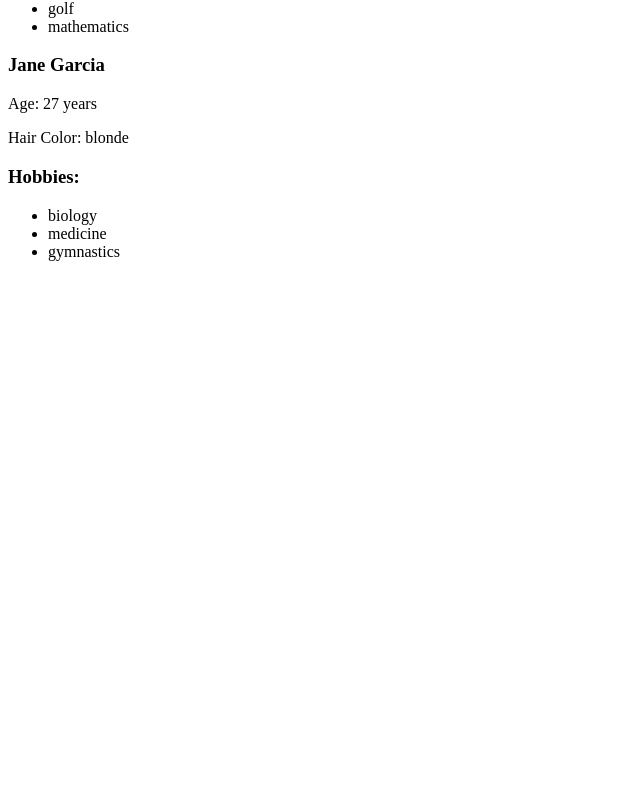
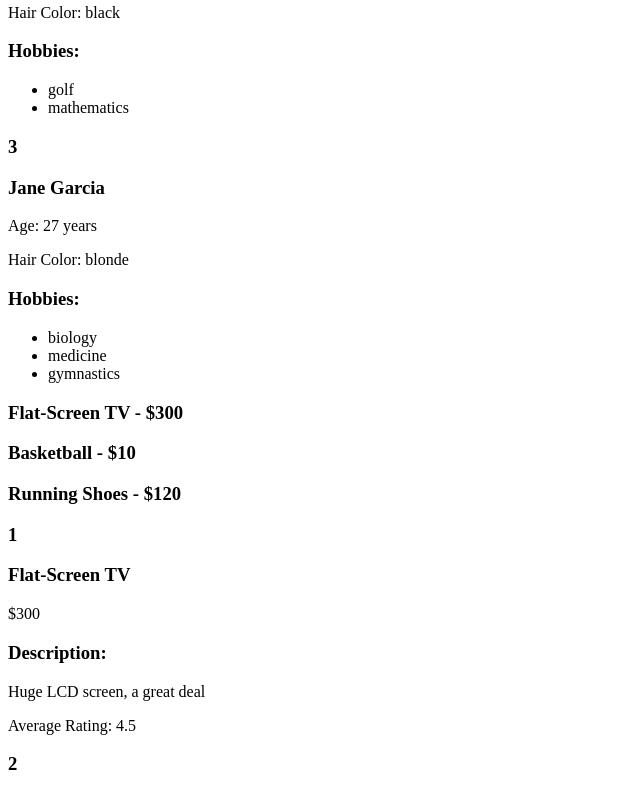
Before and after one commit to gorakhjoshi/ReactPatternLayoutComponent, a JavaScript app: page / in a window 1280 px wide. Shown: the part 498-1294 px from the top of the page, without its empty margins (0-640 px from the left). Before the commit the page ends 800 px from the top, so only its background shows below. Built offline with nearby package versions, Linux system fonts and the light colour scheme; the HTML template or start-up script is replaced by a standard one.

Commit message:
Lists and list items for products

```diff
--- a/src/App.js
+++ b/src/App.js
@@ -1,5 +1,8 @@
+import { NumberedList } from './NumberedList';
 import { LargePersonListItem } from './people/LargePersonListItem';
 import { SmallPersonListItem } from './people/SmallPersonListItem';
+import { LargeProductListItem } from './products/LargeProductListItem';
+import { SmallProductListItem } from './products/SmallProductListItem';
 import { RegularList } from './RegularList';
 
 const people = [
@@ -52,10 +55,20 @@
         resourceName='person'
         itemComponent={SmallPersonListItem}
       />
-      <RegularList
+      <NumberedList
         items={people}
         resourceName='person'
         itemComponent={LargePersonListItem}
+      />
+      <RegularList
+        items={products}
+        resourceName='product'
+        itemComponent={SmallProductListItem}
+      />
+      <NumberedList
+        items={products}
+        resourceName='product'
+        itemComponent={LargeProductListItem}
       />
     </>
   );
--- /dev/null
+++ b/src/NumberedList.js
@@ -0,0 +1,16 @@
+export const NumberedList = ({
+  items,
+  resourceName,
+  itemComponent: ItemComponent,
+}) => {
+  return (
+    <>
+      {items.map((item, i) => (
+        <>
+          <h3>{i + 1}</h3>
+          <ItemComponent key={i} {...{ [resourceName]: item }} />
+        </>
+      ))}
+    </>
+  );
+};
--- a/src/products/LargeProductListItem.js
+++ b/src/products/LargeProductListItem.js
@@ -0,0 +1,13 @@
+export const LargeProductListItem = ({ product }) => {
+  const { name, price, description, rating } = product;
+
+  return (
+    <>
+      <h3>{name}</h3>
+      <p>{price}</p>
+      <h3>Description:</h3>
+      <p>{description}</p>
+      <p>Average Rating: {rating}</p>
+    </>
+  );
+};
--- a/src/products/SmallProductListItem.js
+++ b/src/products/SmallProductListItem.js
@@ -0,0 +1,9 @@
+export const SmallProductListItem = ({ product }) => {
+  const { name, price } = product;
+
+  return (
+    <h3>
+      {name} - {price}
+    </h3>
+  );
+};
```
